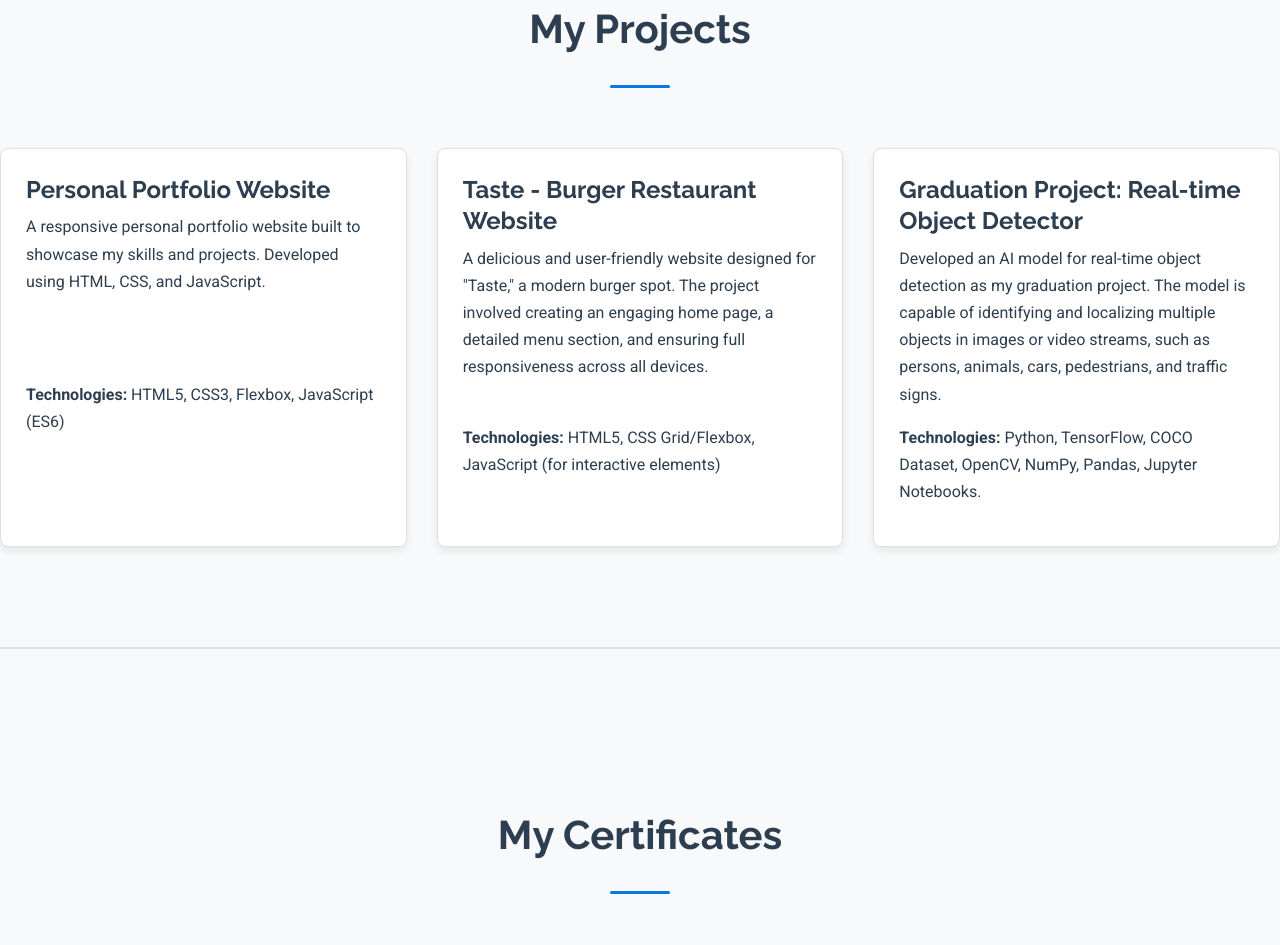
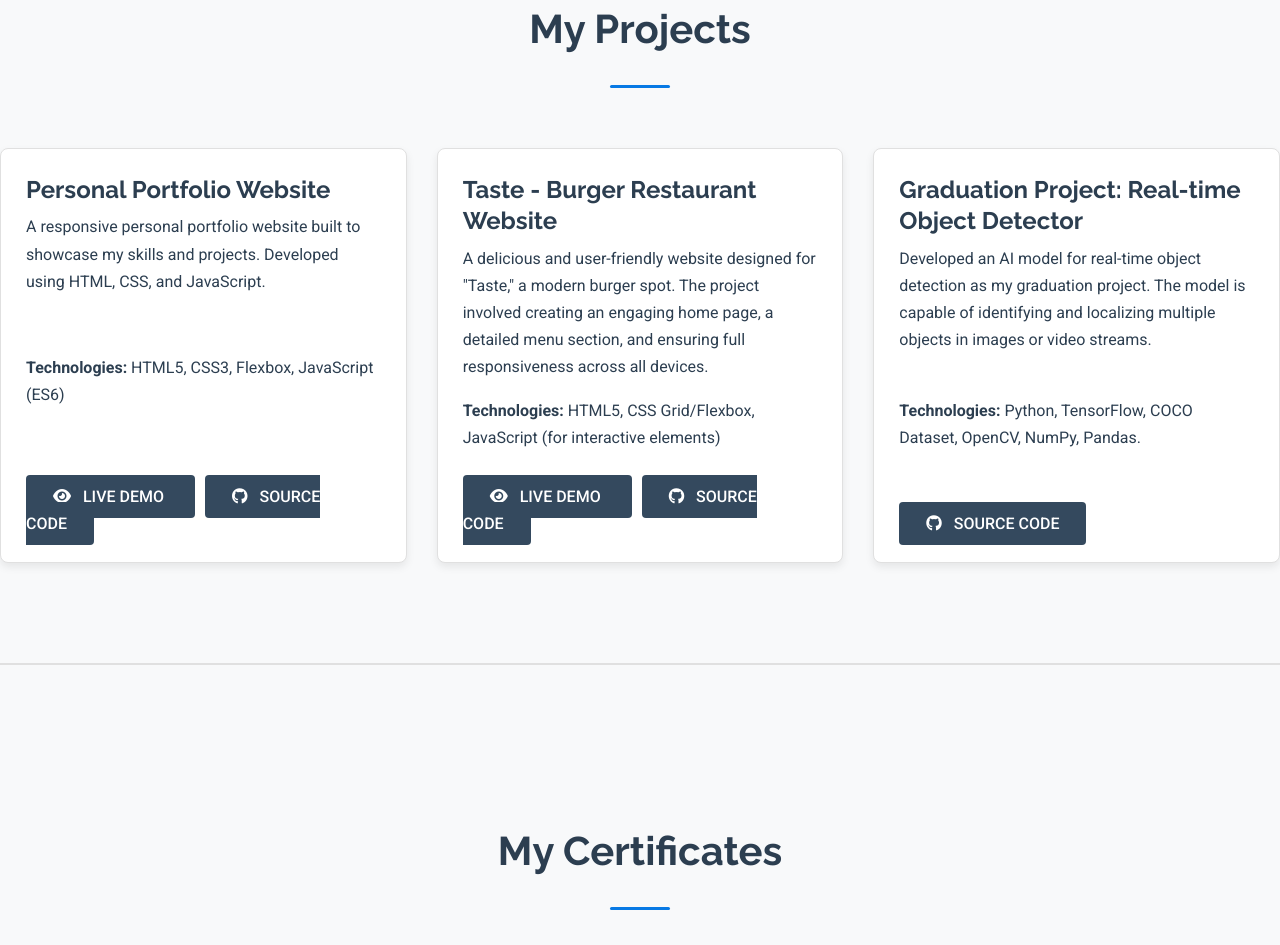
Before and after one commit to Khalid22x/Khalid-Dev-Portfolio, a plain HTML site: page index.html in a window 1280 px wide. Shown: the part 2012-2957 px from the top of the page. Drawn offline with Linux system fonts and the light colour scheme.

Commit message:
Feat: Add project links to portfolio

```diff
--- a/index.html
+++ b/index.html
@@ -111,43 +111,51 @@
 
         <section id="projects" class="content-section bg-light-section fade-in-section">
         <h2>My Projects</h2>
-        <div class="projects-grid">
-        <div class="project-card">
+     <div class="projects-grid">
+    <div class="project-card">
         <h3>Personal Portfolio Website</h3>
-        <p>A responsive personal portfolio website built to showcase my skills and projects. Developed using
-        HTML, CSS, and JavaScript.</p>
+        <p>A responsive personal portfolio website built to showcase my skills and projects. Developed using HTML, CSS, and JavaScript.</p>
         <p><strong>Technologies:</strong> HTML5, CSS3, Flexbox, JavaScript (ES6)</p>
-        <!-- <div class="project-links">
-        <a href="#" target="_blank" class="btn-secondary">Live Demo</a>
-        <a href="#" target="_blank" class="btn-secondary">Source Code</a>
-        </div> -->
+        <div class="project-links">
+            <a href="https://khalid22x.github.io/Khalid-portfolio/" target="_blank" class="btn-secondary">
+                <i class="fas fa-eye"></i> Live Demo
+            </a>
+            <a href="https://github.com/Khalid22x/Khalid-portfolio" target="_blank" class="btn-secondary">
+                <i class="fab fa-github"></i> Source Code
+            </a>
         </div>
-        <div class="project-card">
+    </div>
+
+    <div class="project-card">
         <h3>Taste - Burger Restaurant Website</h3>
         <p>A delicious and user-friendly website designed for "Taste," a modern burger spot. The project
         involved creating
         an engaging home page, a detailed menu section, and ensuring full responsiveness across all
         devices.</p>
         <p><strong>Technologies:</strong> HTML5, CSS Grid/Flexbox, JavaScript (for interactive elements)</p>
-        <!-- <div class="project-links">
-        <a href="#" target="_blank" class="btn-secondary">Live Demo</a> <a href="#" target="_blank"
-            class="btn-secondary">Source Code</a>
-        </div> -->
+        <div class="project-links">
+            <a href="https://khalid22x.github.io/" target="_blank" class="btn-secondary">
+                <i class="fas fa-eye"></i> Live Demo
+            </a>
+            <a href="https://github.com/Khalid22x/Khalid22x.github.io" target="_blank" class="btn-secondary">
+                <i class="fab fa-github"></i> Source Code
+            </a>
         </div>
-        <div class="project-card">
+    </div>
+
+    <div class="project-card">
         <h3>Graduation Project: Real-time Object Detector</h3>
         <p>Developed an AI model for real-time object detection as my graduation project. The model is
         capable of identifying and
-        localizing multiple objects in images or video streams, such as persons, animals, cars,
-        pedestrians, and traffic signs.</p>
-        <p><strong>Technologies:</strong> Python, TensorFlow, COCO Dataset, OpenCV, NumPy, Pandas, Jupyter
-        Notebooks.</p>
-        <!-- <div class="project-links">
-        <a href="#" target="_blank" class="btn-secondary">Live Demo</a> <a href="#" target="_blank"
-            class="btn-secondary">Source Code</a>
-        </div> -->
+        localizing multiple objects in images or video streams.</p>
+        <p><strong>Technologies:</strong> Python, TensorFlow, COCO Dataset, OpenCV, NumPy, Pandas.</p>
+        <div class="project-links">
+            <a href="https://github.com/Khalid22x/object-detection" target="_blank" class="btn-secondary">
+                <i class="fab fa-github"></i> Source Code
+            </a>
         </div>
-        </div>
+    </div>
+</div>
         </section>
         <section id="certificates" class="content-section bg-light-section fade-in-section">
         <div class="container">
--- a/style.css
+++ b/style.css
@@ -691,3 +691,7 @@ body.dark-mode .theme-toggle-btn .fa-moon {
     }
 
 }
+/* Add this to your style.css for better button icons */
+.btn-secondary i {
+    margin-right: 8px; /* Adds a small space between the icon and the text */
+}
```
